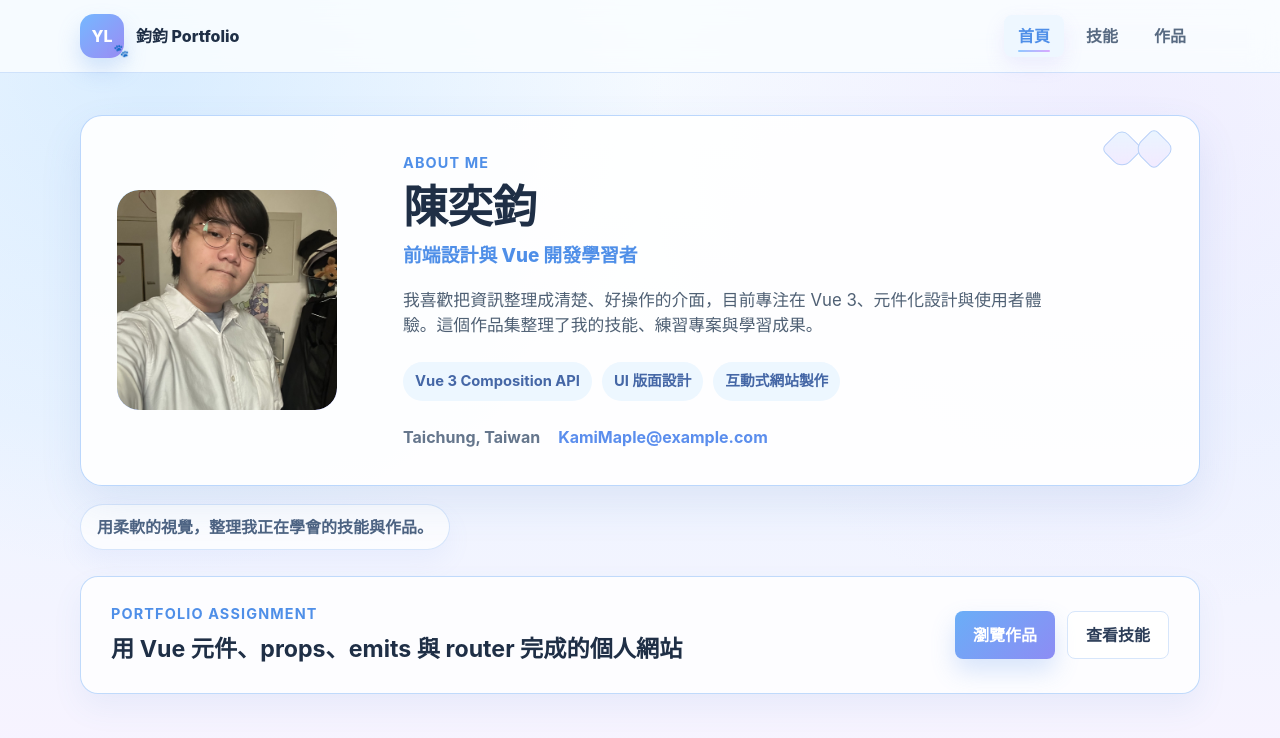
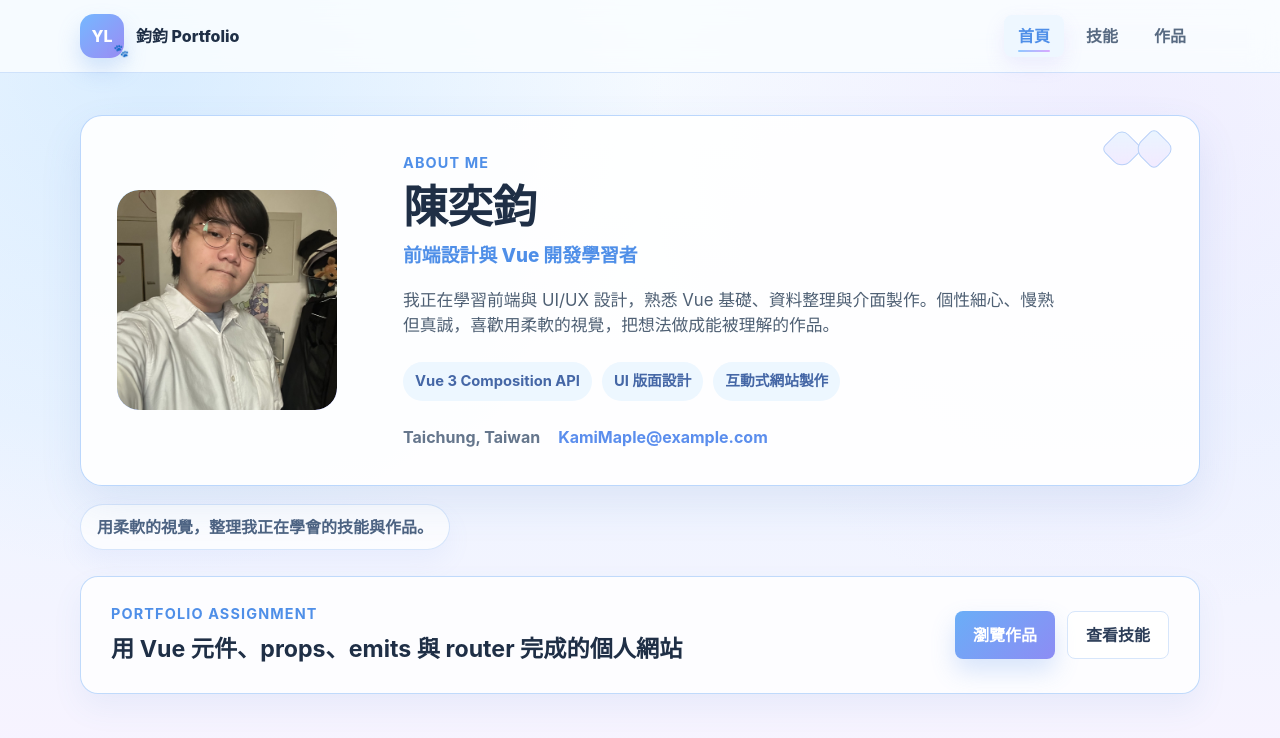
Before and after one commit to an80546/MyPortfolio, a Vue app: page / in a window 1280 px wide. Shown: the top 738 px of the page. Built offline with nearby package versions, Linux system fonts and the light colour scheme.

Commit message:
profile update

```diff
--- a/src/data/profile.js
+++ b/src/data/profile.js
@@ -5,6 +5,6 @@ export const profile = {
   location: 'Taichung, Taiwan',
   email: 'KamiMaple@example.com',
   intro:
-    '我喜歡把資訊整理成清楚、好操作的介面，目前專注在 Vue 3、元件化設計與使用者體驗。這個作品集整理了我的技能、練習專案與學習成果。',
+    '我正在學習前端與 UI/UX 設計，熟悉 Vue 基礎、資料整理與介面製作。個性細心、慢熟但真誠，喜歡用柔軟的視覺，把想法做成能被理解的作品。',
   highlights: ['Vue 3 Composition API', 'UI 版面設計', '互動式網站製作'],
 }
```
